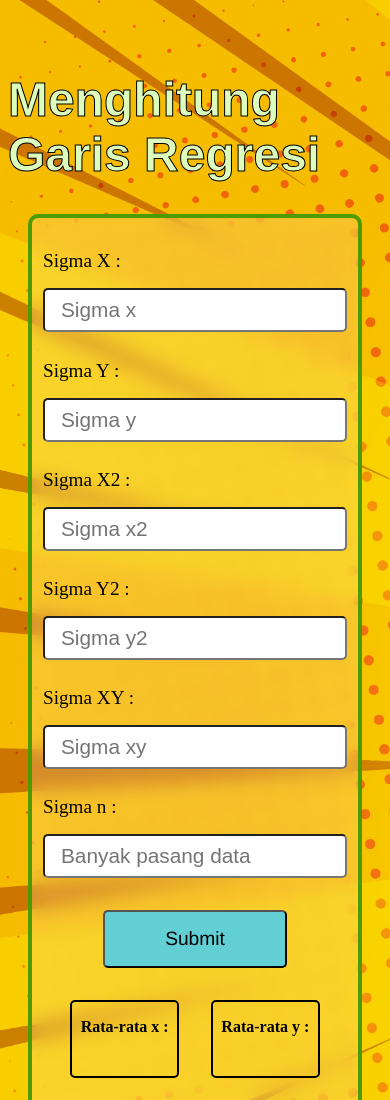
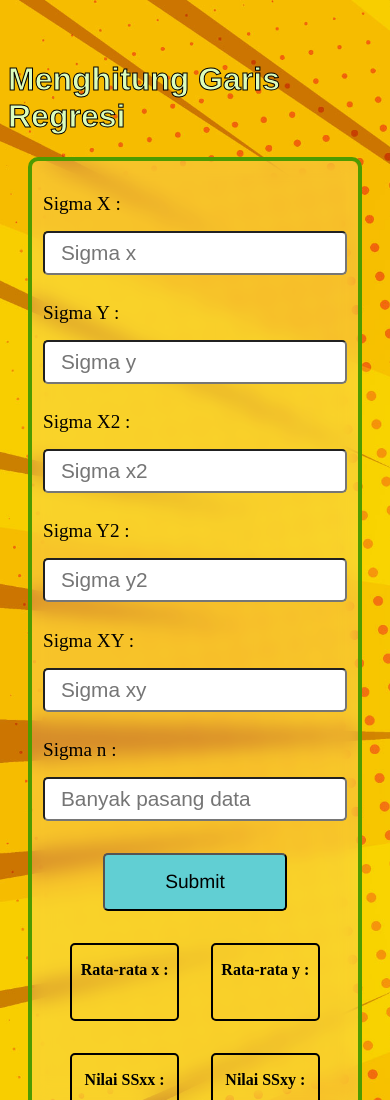
Before and after one commit to RIKO-FERNANDA-S/WEB-PENGHITUNG-GARIS-REGRESI, a plain HTML site: page index.html in a window 390 px wide. Shown: the top 1100 px of the page. Drawn offline with Linux system fonts and the light colour scheme.

Commit message:
Slightly tidy up the appearance of the cellphone

```diff
--- a/style.css
+++ b/style.css
@@ -17,7 +17,7 @@ body h1{
     font-weight: 900;
     font-family: Arial, Helvetica, sans-serif;
     color: rgb(220, 253, 188);
-    -webkit-text-stroke: 1px black;
+    -webkit-text-stroke: 3px black;
 }
 
 .main{
@@ -118,4 +118,10 @@ button{
     .output span h4{
         font-size: 1rem;
     }
+
+    body h1{
+        font-size: 2rem;
+        font-weight: 700;
+        -webkit-text-stroke: 1px black;
+    }
 }
```
Also changed, not shown: img/ss1.png (added).
